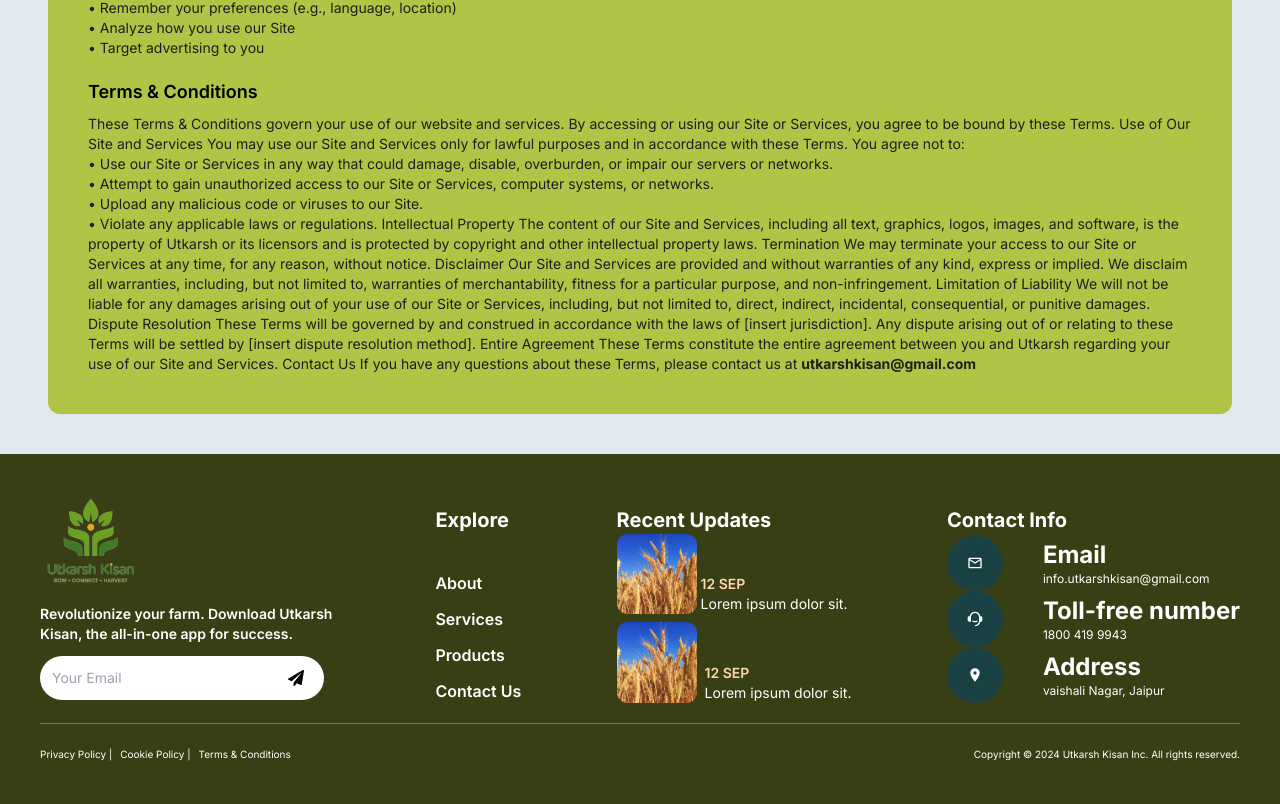
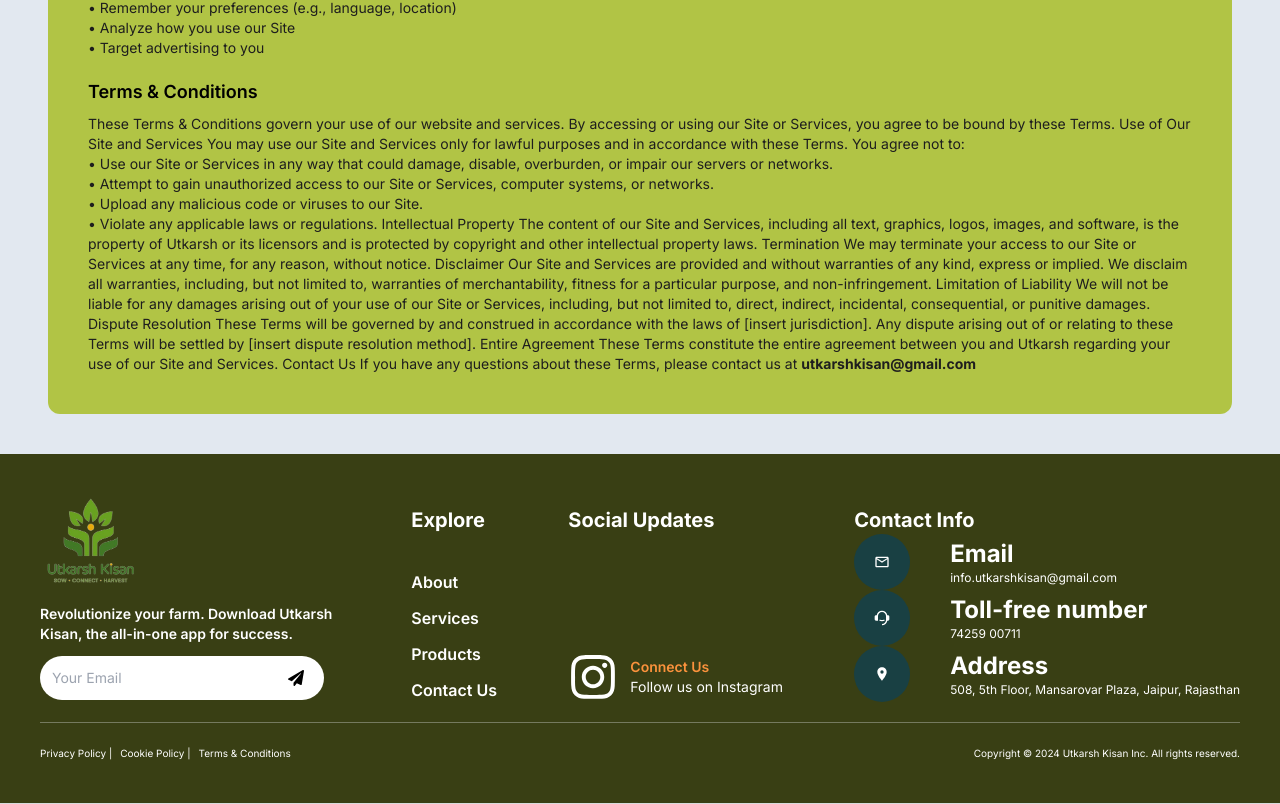
Before and after one commit to Divyanshu7611/utkarshkisan, a Next.js app: page / in a window 1280 px wide. Shown: the part 4498-5302 px from the top of the page. Built offline with nearby package versions, Linux system fonts and the light colour scheme.

Commit message:
Footer Updation

```diff
--- a/src/components/common/Footer.jsx
+++ b/src/components/common/Footer.jsx
@@ -1,5 +1,6 @@
 import React from "react";
 import Image from "next/image";
+import { FaInstagram } from 'react-icons/fa';
 import Records from "../mini/Records";
 import { IoStar } from "react-icons/io5";
 import { IBM_Plex_Sans_Condensed } from "next/font/google";
@@ -7,7 +8,6 @@
 import { MdOutlineMailOutline } from "react-icons/md";
 import { RiCustomerService2Fill } from "react-icons/ri";
 import { MdPlace } from "react-icons/md";
-
 import Link from "next/link";
 
 function Footer() {
@@ -39,26 +39,26 @@
             <a href="#">Contact Us</a>
           </div>
         </div>
+
+
         <div className="flex flex-col justify-between">
-          <h1 className="text-xl font-bold mt-3">Recent Updates</h1>
+          <h1 className="text-xl font-bold mt-3">Social Updates</h1>
           <div className="flex flex-col gap-2">
-            <div className="flex gap-1">
-              <Image src="/static/rice.png" width={80} height={80} />
+            <div className="flex gap-3 items-center">
+              <Link href='https://www.instagram.com/utkarsh_kisan?igsh=MWVxYjRhejVpeXd2dg==' target="_blank" className="hover:scale-105">
+              <FaInstagram size={50} className="text-white" />
+              </Link>
               <div className="flex flex-col justify-end">
-                <h1 className="text-orange-200 font-semibold">12 SEP</h1>
-                <p>Lorem ipsum dolor sit.</p>
-              </div>
-            </div>
-            {/* 2 newe */}
-            <div className="flex gap-2">
-              <Image src="/static/rice.png" width={80} height={80} />
-              <div className="flex flex-col justify-end">
-                <h1 className="text-orange-200 font-semibold">12 SEP</h1>
-                <p>Lorem ipsum dolor sit.</p>
+                <Link href='https://www.instagram.com/utkarsh_kisan?igsh=MWVxYjRhejVpeXd2dg==' target="_blank" className="hover:scale-105">
+
+                <h1 className="text-orange-400 font-semibold">Connect Us</h1>
+                </Link>
+                <p>Follow us on Instagram</p>
               </div>
             </div>
           </div>
         </div>
+
         <div className="flex flex-col items-start justify-between">
           <h1 className="text-xl font-bold mt-3">Contact Info</h1>
           <div className="flex flex-col justify-between">
@@ -73,7 +73,7 @@
             />
             <Records
               title={"Toll-free number"}
-              description={"1800 419 9943"}
+              description={"74259 00711"}
               logo={
                 <div>
                   <RiCustomerService2Fill className="text-base" />
@@ -82,7 +82,7 @@
             />
             <Records
               title={"Address"}
-              description={"vaishali Nagar, Jaipur"}
+              description={"508, 5th Floor, Mansarovar Plaza, Jaipur, Rajasthan"}
               logo={
                 <div>
                   <MdPlace className="text-base" />
```
